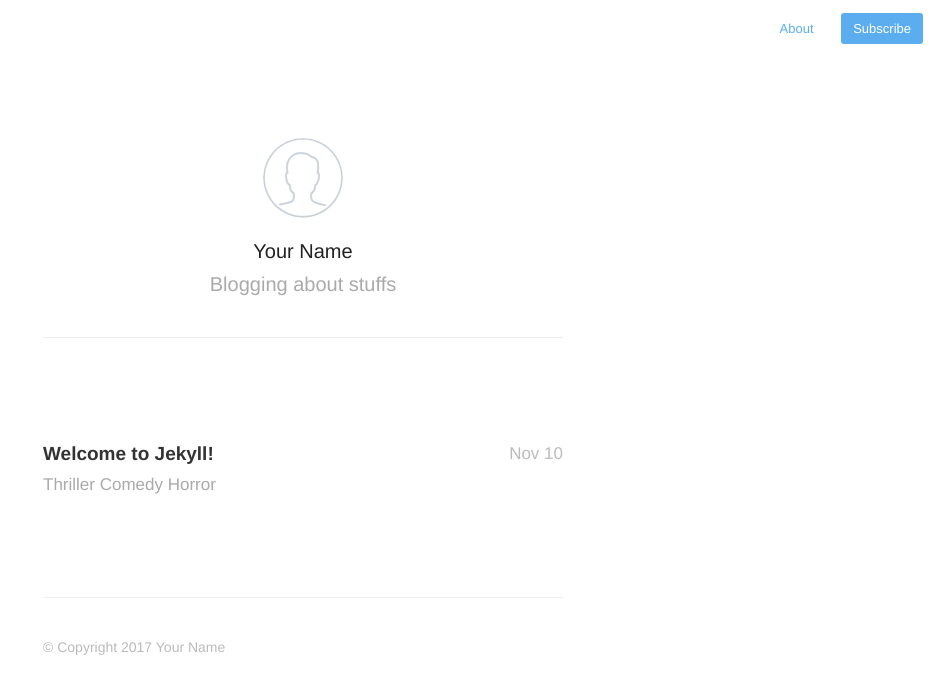
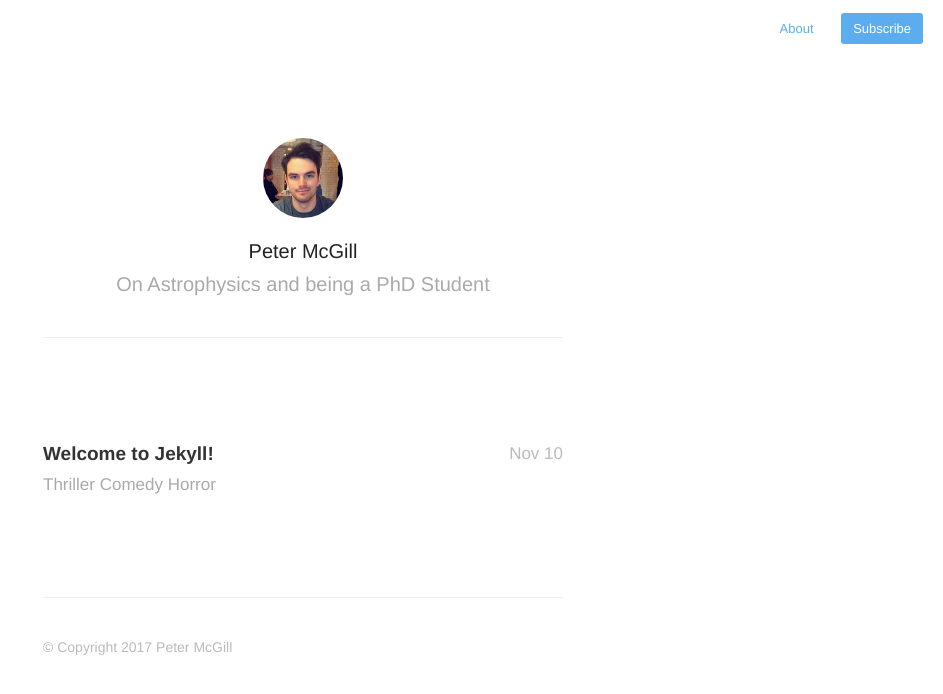
Before and after one commit to astrophpeter/astrophpeter.github.io, a Jekyll site: the page built from index.html, in a window 1280 px wide. Shown: the top 694 px of the page, without its empty margins (337-1280 px from the left). Built offline with Jekyll 4.4.1, drawn with Linux system fonts in a browser that asks for light colours; nearby versions of some CDN libraries; the list of posts is cut into pages by our own code.

Commit message:
update avatar

```diff
--- a/_config.yml
+++ b/_config.yml
@@ -1,5 +1,5 @@
 name: Your New Jekyll Site
-description: Blogging about stuffs
+description: On Astrophysics and being a PhD Student
 meta_description: "Your New Jekyll Site, Blogging about stuffs"
 
 aboutPage: true
@@ -16,7 +16,7 @@
 
 # Details for the RSS feed generator
 url:            'http://your-blog-url.example.com'
-author:         'Your Name'
+author:         'Peter McGill'
 authorTwitter:  'YourTwitterUsername'
 
 permalink:       /:year/:title/
--- a/_includes/profile.html
+++ b/_includes/profile.html
@@ -3,10 +3,10 @@
         <header id="header">
         {% if site.aboutPage %}
             <a href="{{ "/" | relative_url  }}about">
-                <img id="avatar" class="2x" src="{{ "/" | relative_url  }}assets/images/avatar.png"/>
+                <img id="avatar" class="2x" src="{{ "/" | relative_url  }}assets/images/avatar.jpg"/>
             </a>
         {% else %}
-            <img id="avatar" class="2x" src="{{ "/" | relative_url  }}assets/images/avatar.png"/>
+            <img id="avatar" class="2x" src="{{ "/" | relative_url  }}assets/images/avatar.jpg"/>
         {% endif %}
             <h1>{{ site.author }}</h1>
             <h2>{{ site.description }}</h2>
```
Also changed, not shown: assets/images/avatar.jpg (added), 5 other files.
